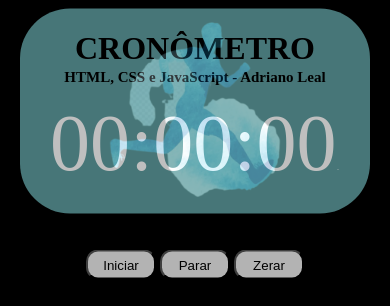
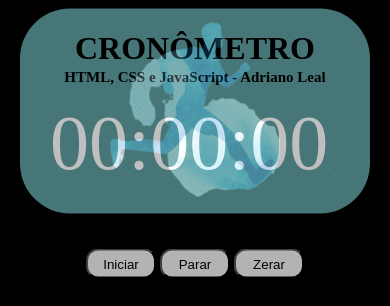
Before and after one commit to AdrianoLSou/cronometro-js, a plain HTML site: page index.html in a window 390 px wide. Drawn offline with nearby package versions, Linux system fonts and the light colour scheme; grey boxes are pictures that could not be loaded.

Commit message:
Ajuste de código HTML

```diff
--- a/Styles/index.css
+++ b/Styles/index.css
@@ -130,29 +130,29 @@ video {
         width: 340px;
         height: 90px;
         color: white;
-        font-size: 2px;
+        font-size: 1px;
         margin-left: 30px;
         margin-top: 0px;
     }
 
     span#hours{
-        font-size: 80px;
+        font-size: 78px;
     }
 
     span#minutes{
-        font-size: 80px;
+        font-size: 78px;
     }
 
     span#seconds{
-        font-size: 80px;
+        font-size: 78px;
     }
 
     span#colon1{
-        font-size: 80px;
+        font-size: 78px;
     }
 
     span#colon2{
-        font-size: 80px;
+        font-size: 78px;
     }
     .buttons{
         margin-top: 60px;
```
